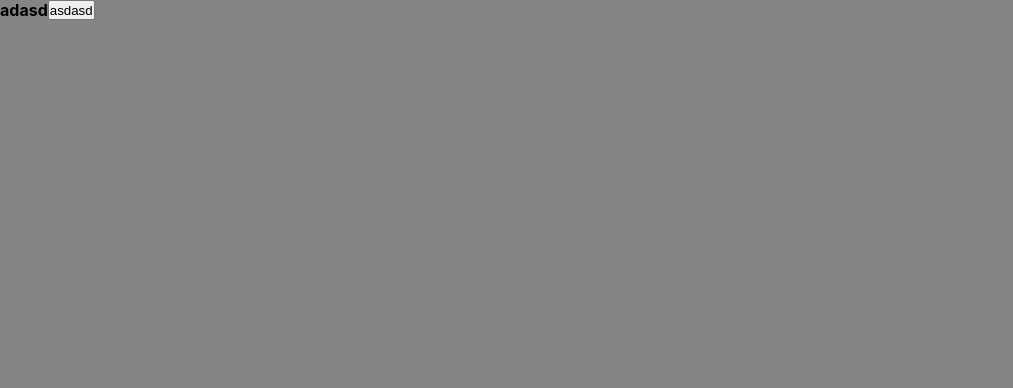
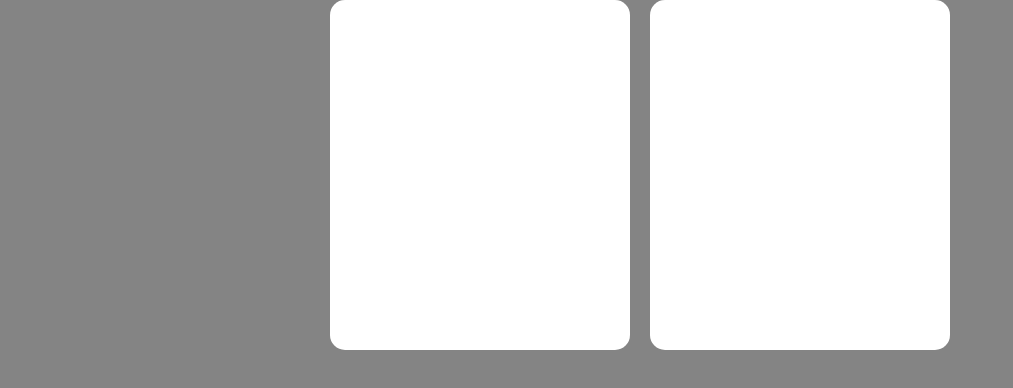
Before and after one commit to paul-koo/incubator-html-css, a React (Create React App) app in the folder home-work-week-1-card/: page / in a window 1280 px wide. Shown: the top 388 px of the page, without its empty margins (0-1013 px from the left). Built offline with nearby package versions, Linux system fonts and the light colour scheme; a web font is replaced by a local one.

Commit message:
feat: add styledComponent 'CardBody'

```diff
--- a/home-work-week-1-card/src/App.tsx
+++ b/home-work-week-1-card/src/App.tsx
@@ -1,11 +1,14 @@
 import React from 'react';
 import styled from 'styled-components';
+import { CardBody } from './components/CardBody.styled';
 
 function App() {
   return (
     <Wrapper>
-      <div>adasd</div>
-      <button>asdasd</button>
+      <CardBody>
+      </CardBody>
+      <CardBody>
+      </CardBody>
     </Wrapper>
   );
 }
@@ -14,6 +17,8 @@ const Wrapper = styled.div`
   max-width: 1440px;
   margin: auto;
   display: flex;
+  justify-content: space-between;
+  gap: 20px;
 `
 
 export default App;
--- /dev/null
+++ b/home-work-week-1-card/src/components/CardBody.styled.tsx
@@ -0,0 +1,10 @@
+import styled from "styled-components";
+import { myTheme } from "../styles/Theme.styled";
+
+export const CardBody = styled.div`
+    width: 300px;
+    height: 350px;
+    background-color: ${myTheme.backgroundColor.main};
+    border-radius: 15px;
+    padding: 10px 10px 22px 10px;
+`
--- a/home-work-week-1-card/src/styles/GlobalStyles.tsx
+++ b/home-work-week-1-card/src/styles/GlobalStyles.tsx
@@ -10,6 +10,9 @@ export const GlobalStyles = createGlobalStyle`
         color: ${myTheme.color.main};
         font-weight: ${myTheme.fontSize.large};
         font-style: normal;
+        display: flex;
+        justify-content: center;
+
     }
     *,
     *::after,
--- a/home-work-week-1-card/src/styles/Theme.styled.tsx
+++ b/home-work-week-1-card/src/styles/Theme.styled.tsx
@@ -3,6 +3,10 @@ export const myTheme = {
         main: "#000000",
         second: "#ABB3BA",
         button: "#4E71FE"
+    },
+
+    backgroundColor: {
+        main: "#FFFFFF",
     },
 
     fontSize: {
```
